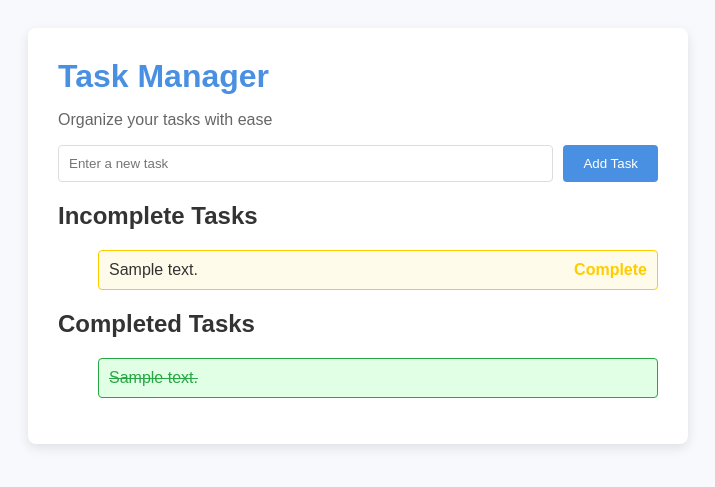
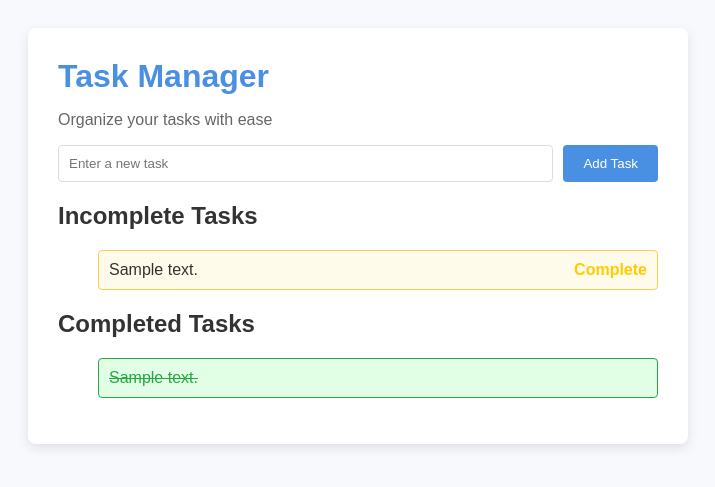
Before and after one commit to x0dee/QuickStart-Py, a Flask app: template app/templates/index.html in a window 1280 px wide. Shown: the top 487 px of the page, without its empty margins (282-997 px from the left). Run offline with Flask 3, Linux system fonts and the light colour scheme; the template is opened without the code that fills it: most values are stand-ins (such as "Sample title", 1, 10 or a date in 2020).

Commit message:
change the color

```diff
--- a/app/static/main.css
+++ b/app/static/main.css
@@ -74,7 +74,7 @@ li {
 /* Incomplete task style */
 li.incomplete {
     background-color: #fffbea;
-    border: 1px solid #ffcc00;
+    border: 1px solid #ffcc55;
 }
 
 /* Completed task style */
```
